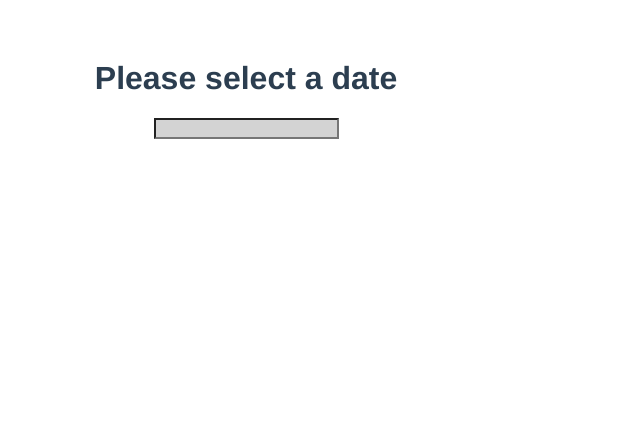
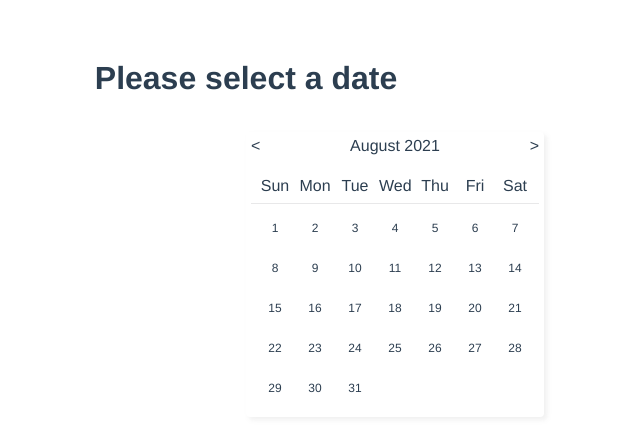
Before and after one commit to RayDabbah/vue3-datepicker, a Vue app: page / in a window 1280 px wide. Shown: the top 432 px of the page, without its empty margins (394-1034 px from the left). Built offline with nearby package versions, Linux system fonts and the light colour scheme.

Commit message:
stay open functionality

```diff
--- a/src/App.vue
+++ b/src/App.vue
@@ -5,6 +5,7 @@
     @input="setDate"
     :value="date"
     :inputStyle="{background: 'lightgrey'}"
+    :stay-open="true"
   />
 </template>
 
--- a/src/components/DatePicker.vue
+++ b/src/components/DatePicker.vue
@@ -1,13 +1,15 @@
 <template>
   <div class="calendar-root">
     <input
-      @click="open = !open"
-      :style="inputStyle"
-      type="text"
-      readonly
-      :value="selectedDate?.toLocaleDateString()">
+        @click="open = !open"
+        :style="inputStyle"
+        type="text"
+        readonly
+        :value="selectedDate?.toLocaleDateString()"
+        v-if="!stayOpen"
+    >
     <div class="container" ref="calendar">
-      <div v-if="open" class="calendar-wrapper">
+      <div v-if="open || stayOpen" class="calendar-wrapper">
         <header>
           <div
               @click="() => setMonth('-')"
@@ -59,7 +61,8 @@ export default {
   props: {
     openOnDate: {type: Date, default: () => new Date()},
     value: {type: Date, required: false},
-    inputStyle: {type: [String, Object], required: false}
+    inputStyle: {type: [String, Object], required: false},
+    stayOpen: {type: Boolean, default: false,},
   },
   emits: ['input'],
   setup(props, {emit}) {
@@ -133,19 +136,22 @@ export default {
 </script>
 
 <style scoped>
-.calendar-root{
+.calendar-root {
   width: max-content;
   position: relative;
   display: inline-block;
 }
+
 header {
   display: flex;
   justify-content: space-between;
 }
-.container{
+
+.container {
   position: relative;
   z-index: 1000;
 }
+
 .calendar-wrapper {
   width: max-content;
   box-shadow: #8080801f 3px 3px 5px;
```
